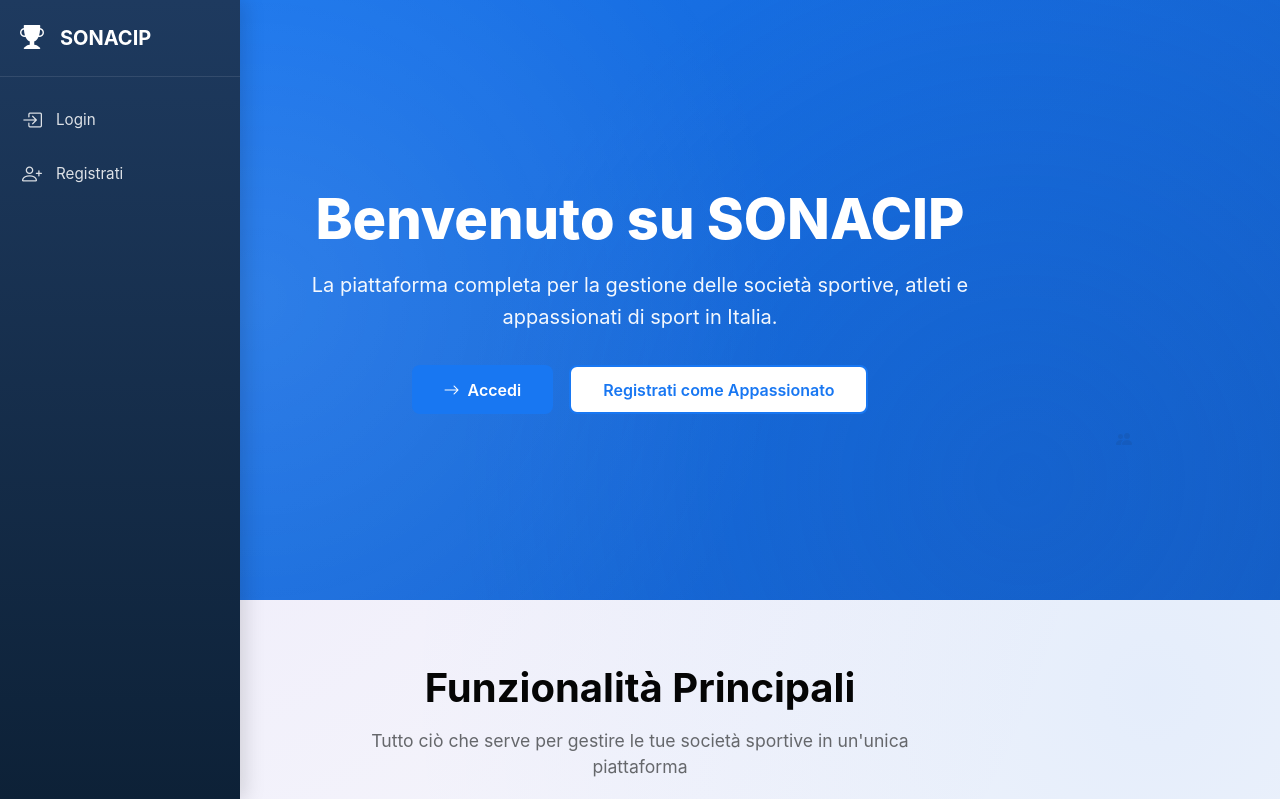
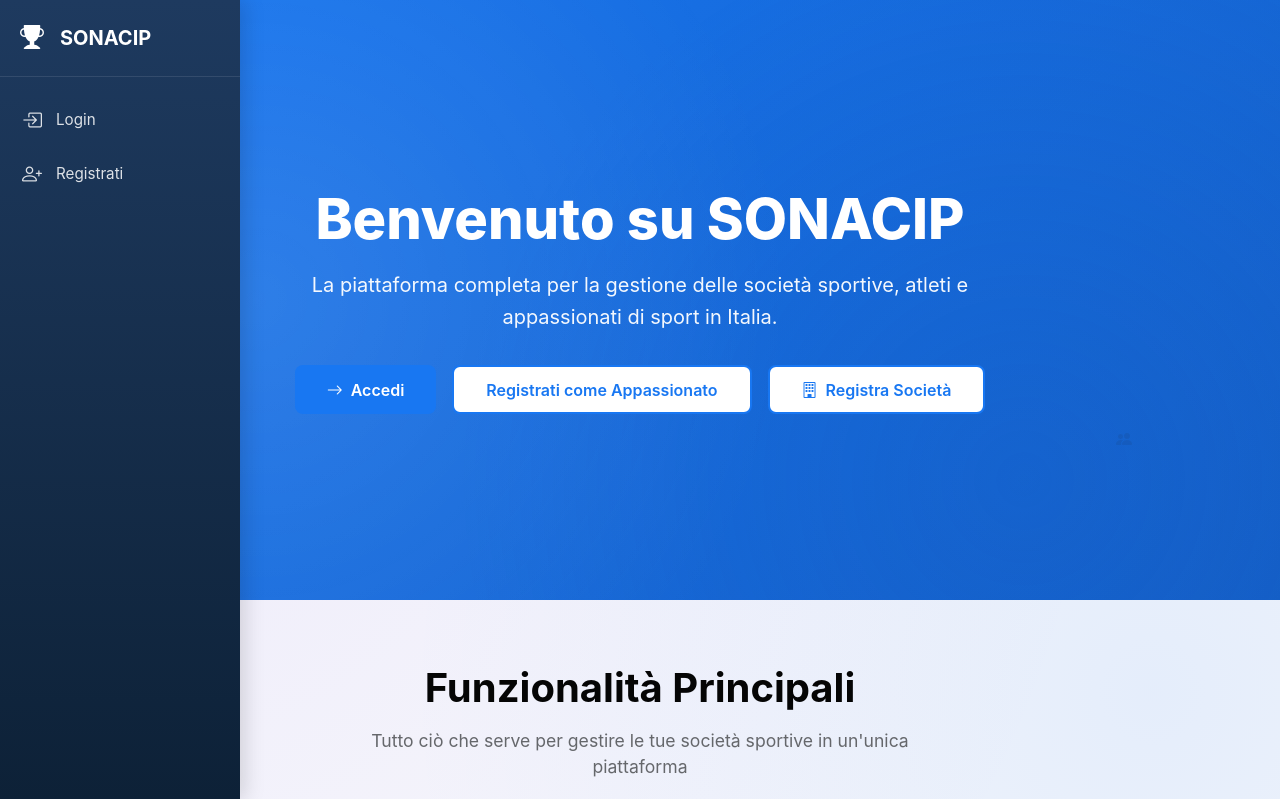
Before and after one commit to picano78/sonacip, a Flask app: page / in a window 1280 px wide. Shown: the top 799 px of the page. Run offline with Flask 3, Linux system fonts and the light colour scheme; some libraries are stand-ins or nearby versions.

Commit message:
Add society registration functionality and fix database connection errors
Updates application configuration to properly handle PostgreSQL connections with `pool_pre_ping` and `pool_recycle`. Introduces a new 'Register Society' button and route in the UI. Implements error handling with database session rollbacks for various authentication and registration processes to improve stability.

Replit-Commit-Author: Agent
Replit-Commit-Session-Id: 0918c37b-dc25-4103-a6f3-bdca7abdc067
Replit-Commit-Checkpoint-Type: intermediate_checkpoint
Replit-Commit-Event-Id: bce45920-3cf3-4683-9b7b-c7d7f58b2860
Replit-Commit-Screenshot-Url: https://storage.googleapis.com/screenshot-production-us-central1/71641c26-2626-434a-91c3-301a14d671cd/0918c37b-dc25-4103-a6f3-bdca7abdc067/ULOzX5K
Replit-Helium-Checkpoint-Created: true

```diff
--- a/app/__init__.py
+++ b/app/__init__.py
@@ -447,6 +447,13 @@ def create_app(config_name: str | None = None) -> Flask:
 
     app.config.setdefault('RATELIMIT_STORAGE_URI', 'memory://')
 
+    uri = (app.config.get("SQLALCHEMY_DATABASE_URI") or "").strip()
+    if uri.startswith("postgresql") or uri.startswith("postgres"):
+        pg_opts = dict(app.config.get("SQLALCHEMY_ENGINE_OPTIONS") or {})
+        pg_opts.setdefault("pool_pre_ping", True)
+        pg_opts.setdefault("pool_recycle", 300)
+        app.config["SQLALCHEMY_ENGINE_OPTIONS"] = pg_opts
+
     db.init_app(app)
     login_manager.init_app(app)
     migrate.init_app(app, db)
--- a/app/admin/page_builder.py
+++ b/app/admin/page_builder.py
@@ -37,6 +37,8 @@ SECTION_FIELD_SCHEMA: dict[str, list[dict]] = {
         {'key': 'btn1_url', 'label': 'Pulsante 1 – Link', 'input': 'text'},
         {'key': 'btn2_text', 'label': 'Pulsante 2 – Testo', 'input': 'text'},
         {'key': 'btn2_url', 'label': 'Pulsante 2 – Link', 'input': 'text'},
+        {'key': 'btn3_text', 'label': 'Pulsante 3 – Testo', 'input': 'text'},
+        {'key': 'btn3_url', 'label': 'Pulsante 3 – Link', 'input': 'text'},
     ],
     'features_grid': [
         {'key': 'title', 'label': 'Titolo Sezione', 'input': 'text'},
@@ -82,6 +84,7 @@ _r('main.index', label='Homepage', sections=[
         'subtitle': 'La piattaforma completa per la gestione delle società sportive, atleti e appassionati di sport in Italia.',
         'btn1_text': 'Accedi', 'btn1_url': '/auth/login',
         'btn2_text': 'Registrati come Appassionato', 'btn2_url': '/auth/register',
+        'btn3_text': 'Registra Società', 'btn3_url': '/auth/register-society',
     }),
     _sec('features', 'features_grid', 'Funzionalità Principali', {
         'title': 'Funzionalità Principali',
--- a/app/auth/routes.py
+++ b/app/auth/routes.py
@@ -174,6 +174,7 @@ def login():
     try:
         valid = form.validate_on_submit()
     except Exception:
+        db.session.rollback()
         current_app.logger.exception("Login form validation failed")
         flash('Errore temporaneo durante il login. Riprova tra qualche istante.', 'danger')
         return redirect(url_for('auth.login'))
@@ -189,6 +190,7 @@ def login():
                 )
             ).first()
         except Exception:
+            db.session.rollback()
             current_app.logger.exception("User lookup failed during login")
             flash('Servizio temporaneamente non disponibile. Riprova tra qualche istante.', 'danger')
             return redirect(url_for('auth.login'))
@@ -360,6 +362,7 @@ def register():
     try:
         valid = form.validate_on_submit()
     except Exception:
+        db.session.rollback()
         current_app.logger.exception("Registration form validation failed")
         flash('Errore temporaneo durante la registrazione. Riprova tra qualche istante.', 'danger')
         return render_template('auth/register.html', form=form)
@@ -369,6 +372,7 @@ def register():
         try:
             role_obj = Role.query.filter_by(name=role_name).first()
         except Exception:
+            db.session.rollback()
             current_app.logger.exception("Role lookup failed during registration")
             flash('Sistema non disponibile al momento. Riprova più tardi.', 'danger')
             return render_template('auth/register.html', form=form)
@@ -498,6 +502,7 @@ def register_society():
     try:
         valid = form.validate_on_submit()
     except Exception:
+        db.session.rollback()
         current_app.logger.exception("Society registration form validation failed")
         flash('Errore temporaneo durante la registrazione. Riprova tra qualche istante.', 'danger')
         return render_template('auth/register_society.html', form=form)
@@ -507,6 +512,7 @@ def register_society():
         try:
             role_obj = Role.query.filter_by(name=role_name).first()
         except Exception:
+            db.session.rollback()
             current_app.logger.exception("Role lookup failed during society registration")
             flash('Sistema non disponibile al momento. Riprova più tardi.', 'danger')
             return render_template('auth/register_society.html', form=form)
--- a/app/templates/main/index.html
+++ b/app/templates/main/index.html
@@ -252,8 +252,9 @@
       <h1>Benvenuto su SONACIP</h1>
       <p>La piattaforma completa per la gestione delle società sportive.</p>
       <div class="cta-buttons">
-        <a href="{{ url_for('auth.login') }}" class="btn-facebook">Accedi</a>
-        <a href="{{ url_for('auth.register') }}" class="btn-facebook-outline">Registrati</a>
+        <a href="{{ url_for('auth.login') }}" class="btn-facebook"><i class="bi bi-arrow-right"></i> Accedi</a>
+        <a href="{{ url_for('auth.register') }}" class="btn-facebook-outline">Registrati come Appassionato</a>
+        <a href="{{ url_for('auth.register_society') }}" class="btn-facebook-outline"><i class="bi bi-building"></i> Registra Società</a>
       </div>
     </div>
   </section>
--- a/app/templates/sections/hero.html
+++ b/app/templates/sections/hero.html
@@ -5,7 +5,7 @@
   <div class="hero-content">
     <h1>{{ c.get('title', '') }}</h1>
     {% if c.get('subtitle') %}<p>{{ c.get('subtitle', '') }}</p>{% endif %}
-    {% if c.get('btn1_text') or c.get('btn2_text') %}
+    {% if c.get('btn1_text') or c.get('btn2_text') or c.get('btn3_text') %}
     <div class="cta-buttons">
       {% if c.get('btn1_text') %}
       <a href="{{ c.get('btn1_url', '#') }}" class="btn-facebook">
@@ -17,6 +17,15 @@
         {{ c.get('btn2_text') }}
       </a>
       {% endif %}
+      {% if c.get('btn3_text') %}
+      <a href="{{ c.get('btn3_url', '/auth/register-society') }}" class="btn-facebook-outline">
+        <i class="bi bi-building"></i> {{ c.get('btn3_text') }}
+      </a>
+      {% else %}
+      <a href="/auth/register-society" class="btn-facebook-outline">
+        <i class="bi bi-building"></i> Registra Società
+      </a>
+      {% endif %}
     </div>
     {% endif %}
   </div>
```
Also changed, not shown: app/auth/forms.py (+16 -7 lines), attached_assets/Screenshot_2026-02-06-23-29-18-718_com.android.chrome_1770417044624.jpg (added), attached_assets/Screenshot_2026-02-06-23-29-30-393_com.android.chrome_1770417044582.jpg (added), attached_assets/Screenshot_2026-02-06-23-29-44-638_com.android.chrome_1770417044384.jpg (added).
